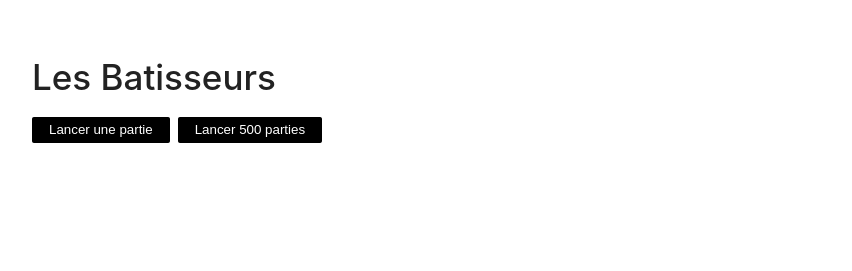
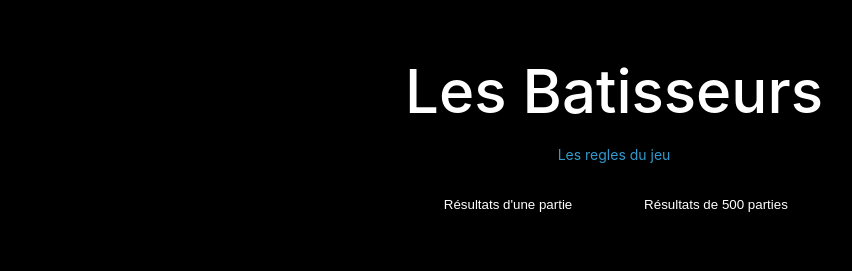
Before and after one commit to aryamaan3/Batisseurs, a plain HTML site: page index.html in a window 1280 px wide. Shown: the whole page, without its empty margins (26-878 px from the left). Drawn offline with Linux system fonts and the light colour scheme.

Commit message:
modif site

```diff
--- a/assets/js/script.js
+++ b/assets/js/script.js
@@ -1,7 +1,13 @@
 function unePartie(){
     document.getElementsByTagName("iframe")[0].setAttribute("src", "./assets/unePartie.txt");
+    changeColor();
 }
 function multPartie(){
     //populatePre('./assets/stats500.txt');
     document.getElementsByTagName("iframe")[0].setAttribute("src", "./assets/stats500.txt");
+    changeColor();
 }
+function changeColor(){
+    let doc = document.getElementsByTagName("iframe");
+    doc[0].style.backgroundColor = "#FFFFFF";
+}
--- a/assets/styles.css
+++ b/assets/styles.css
@@ -1,15 +1,16 @@
 body {
-    background-color: #fff;
+    background-color: #000000;
     padding:50px;
     font: 14px/1.5 -apple-system, BlinkMacSystemFont, "Segoe UI", Roboto, Oxygen, Ubuntu, Cantarell, "Fira Sans", "Droid Sans", "Helvetica Neue", Arial, sans-serif, "Apple Color Emoji", "Segoe UI Emoji", "Segoe UI Symbol";
-    color:#595959;
+    color:#FFFFFF;
     font-weight:400;
+    text-align: center;
 }
 header{
-    color:#222;
+    color:#FFFFFF;
     margin:0 0 20px;
     line-height:1.1;
-    font-size: 35px;
+    font-size: 60px;
     font-weight: 500;
 }
 iframe{
@@ -28,8 +29,19 @@ button{
     text-align:center;
     transition: all 0.2s;
     background-color: #000000;
+    height: 50px;
+    width: 200px;
 }
 button:hover{
     color:#000000;
     background-color:#FFFFFF;
 }
+
+a {
+    color:#39c;
+    text-decoration:none;
+}
+
+a:hover {
+    color:#069;
+}
--- a/index.html
+++ b/index.html
@@ -8,9 +8,10 @@
 </head>
 <body>
     <header>Les Batisseurs</header>
-    <button onclick="unePartie()">Lancer une partie</button>
-    <button onclick="multPartie()">Lancer 500 parties</button>
-    <p>&nbsp;</p>
+    <p><a target=_blank href="https://studiobombyx.com/assets/LES-BATISSEURS_MOYEN-AGE_rulebook_FR.pdf">Les regles du jeu</a> </p>
+    <button onclick="unePartie()">Résultats d'une partie</button>
+    <button onclick="multPartie()">Résultats de 500 parties</button>
+    <p>&nbsp</p>
     <iframe height=500 width="800"></iframe>
 </body>
 </html>
```
Also changed, not shown: assets/stats500.txt.
